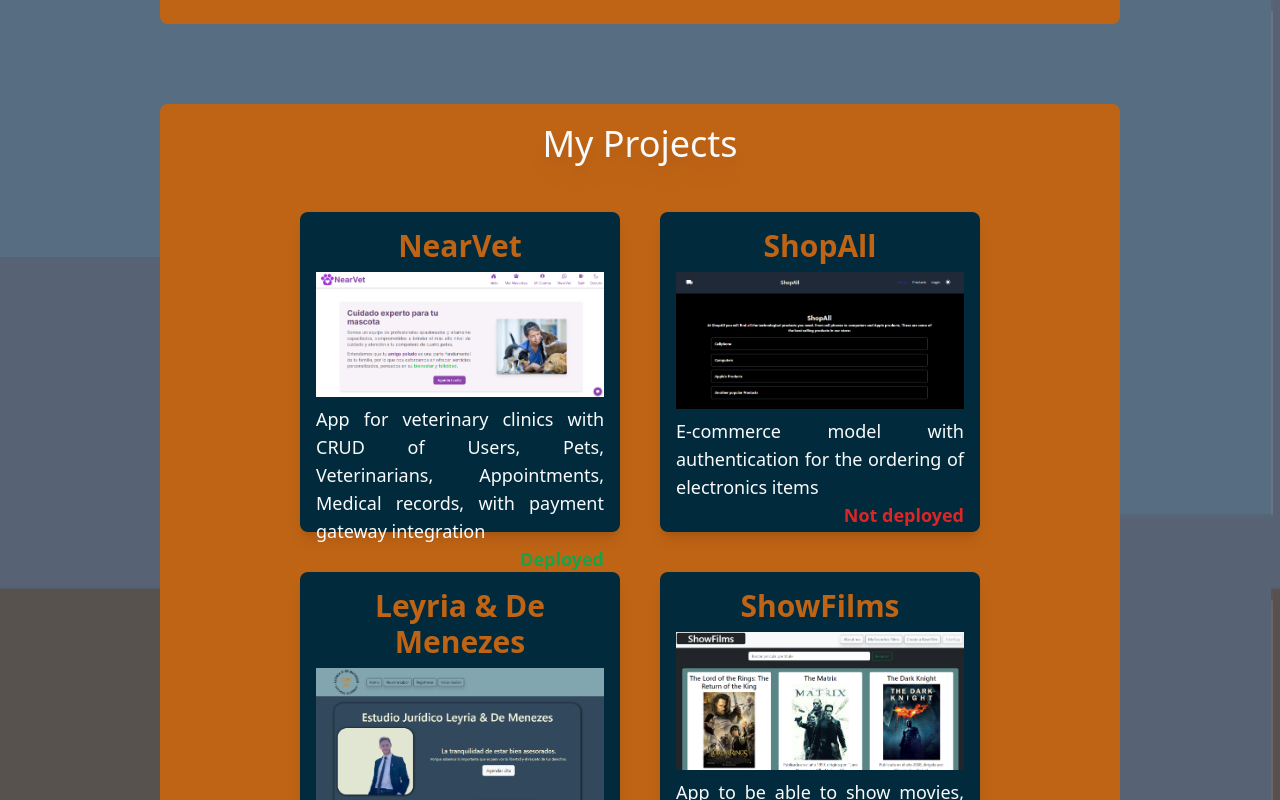
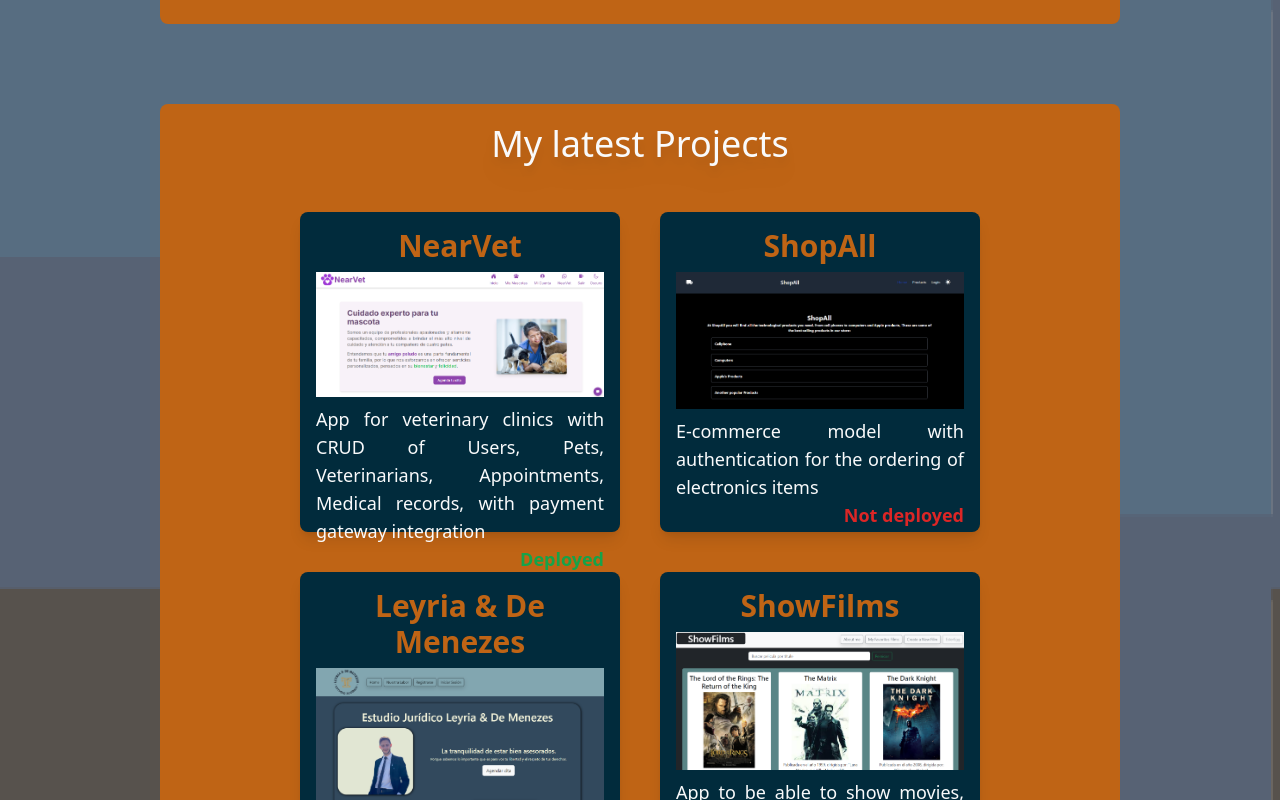
Before and after one commit to VLDeMenezes/vldm, a Next.js app: page / in a window 1280 px wide. Shown: the part 1800-2600 px from the top of the page. Built offline with nearby package versions, Linux system fonts and the light colour scheme.

Commit message:
Minor fixes

```diff
--- a/src/app/ContactSection.js
+++ b/src/app/ContactSection.js
@@ -36,7 +36,7 @@
             className="m-auto size-[30vw] md:size-[10vw] flex  bg-SectionDark dark:bg-SectionLigth hover:scale-105 rounded-lg"
           >
             <p
-              className="text-5xl lg:text-7xl m-auto"
+              className="text-5xl lg:text-7xl m-auto hover:text-SectionLigth hover:dark:text-SectionDark"
               alt={`Icono de ${item.name}`}
             >
               {item.icon}
--- a/src/app/ProjectSection.js
+++ b/src/app/ProjectSection.js
@@ -10,7 +10,7 @@
     >
       <h2 className="text-2xl lg:text-4xl mx-auto my-2 dark:text-Detail  drop-shadow-xl">
         {" "}
-        My Projects
+        My latest Projects
       </h2>
       <ul className="mx-auto my-10 flex flex-wrap gap-10 justify-center">
         {project.map((item) => (
```
